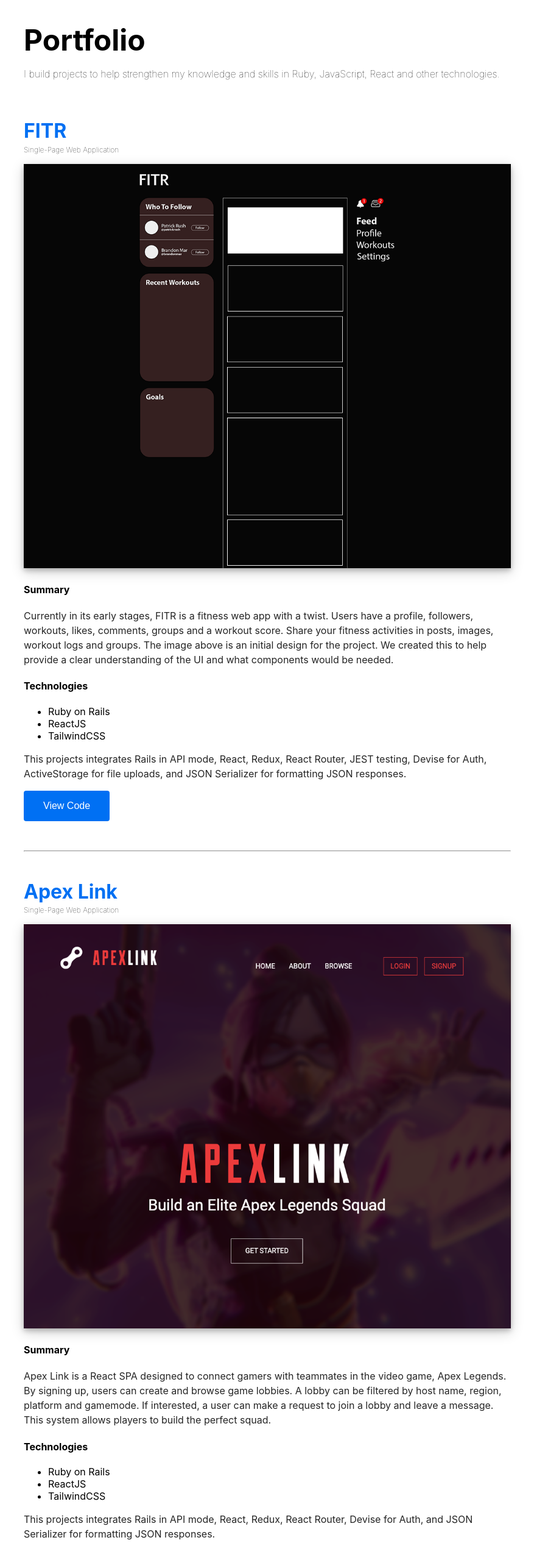
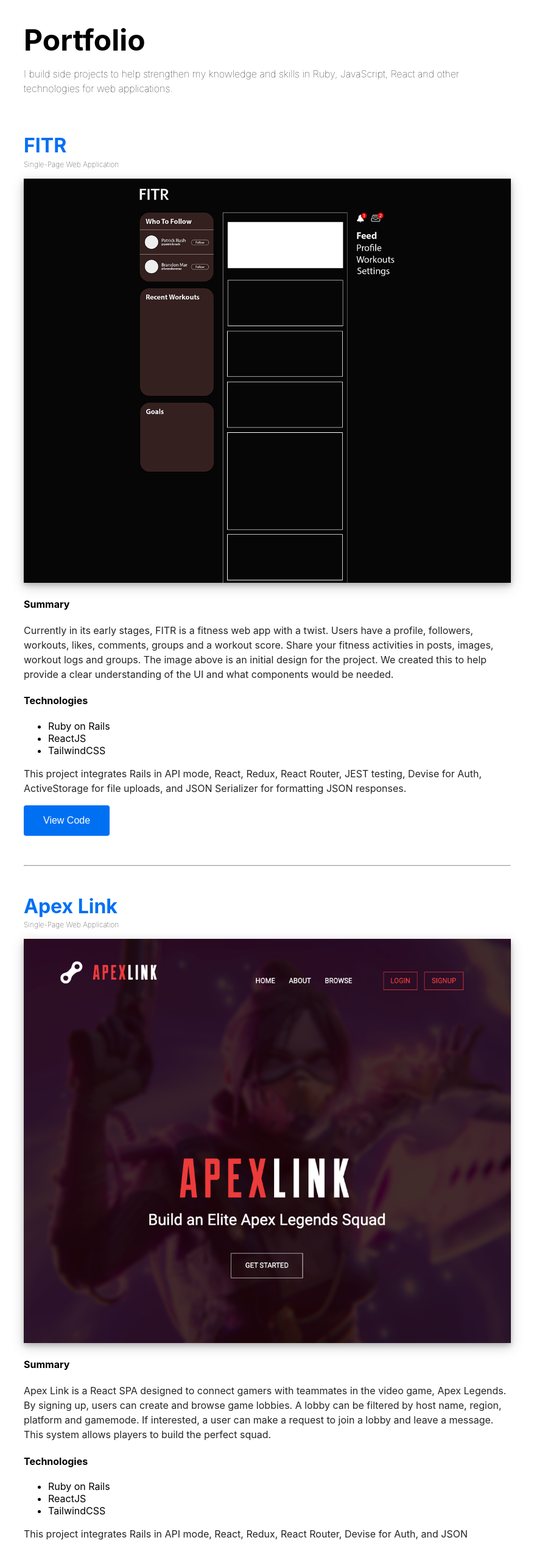
Before and after one commit to branmar97/my-mdx-blog, a Next.js app: page /portfolio in a window 1280 px wide. Shown: the part 113-2644 px from the top of the page at 61% size, without its empty margins (201-1078 px from the left). Built offline with nearby package versions, Linux system fonts and the light colour scheme.

Commit message:
fix typos

```diff
--- a/pages/portfolio.js
+++ b/pages/portfolio.js
@@ -13,7 +13,7 @@ const Portfolio = () => {
             <main className={styles.main}>
             {Nav()}
             <h1 className={styles.title}>Portfolio</h1>
-            <p className={styles.blurb}>I build projects to help strengthen my knowledge and skills in Ruby, JavaScript, React and other technologies.</p>
+            <p className={styles.blurb}>I build side projects to help strengthen my knowledge and skills in Ruby, JavaScript, React and other technologies for web applications.</p>
             <div>
                 <div className={styles.project}>
                     <a href="https://github.com/patrick-rush/fitr-frontend"><h2 className={styles.smallTitle}>FITR</h2></a>
@@ -34,7 +34,7 @@ const Portfolio = () => {
                                 <li>TailwindCSS</li>
                             </ul>
                             <p className={styles.description}>
-                                This projects integrates Rails in API mode, React, Redux, React Router, JEST testing, Devise for Auth, ActiveStorage for file uploads, and JSON Serializer for formatting JSON responses.
+                                This project integrates Rails in API mode, React, Redux, React Router, JEST testing, Devise for Auth, ActiveStorage for file uploads, and JSON Serializer for formatting JSON responses.
                             </p>
                         </div>
                         <div className="project-links">
@@ -64,7 +64,7 @@ const Portfolio = () => {
                                 <li>TailwindCSS</li>
                             </ul>
                             <p className={styles.description}>
-                                This projects integrates Rails in API mode, React, Redux, React Router, Devise for Auth, and JSON Serializer for formatting JSON responses.
+                                This project integrates Rails in API mode, React, Redux, React Router, Devise for Auth, and JSON Serializer for formatting JSON responses.
                             </p>
                         </div>
                         <div className="project-links">
@@ -97,7 +97,7 @@ const Portfolio = () => {
                                 <li>OAuth</li>
                             </ul>
                             <p className={styles.description}>
-                                This projects integrates Ruby on Rails, Devise for Auth, OAuth Facebook and Bootstrap.
+                                This project integrates Ruby on Rails, Devise for Auth, OAuth Facebook and Bootstrap.
                             </p>
                         </div>
                         <div className="project-links">
```
